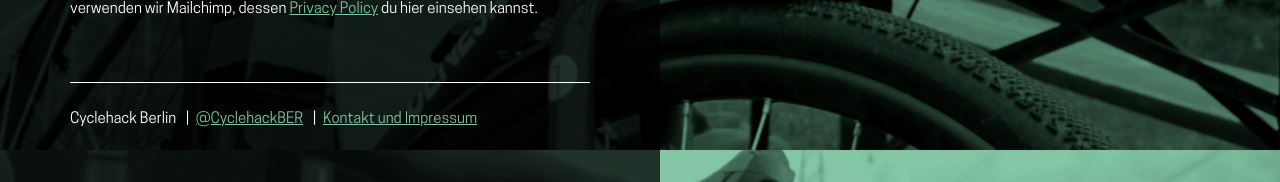
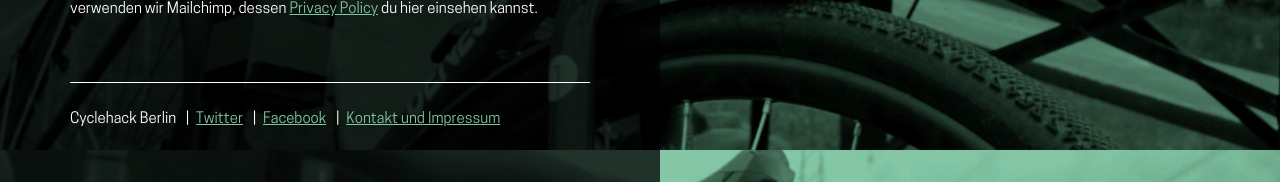
Before and after one commit to sjockers/cyclehackberlin.de, a Jekyll site: the page built from index.md, in a window 1280 px wide. Shown: the part 750-932 px from the top of the page. Built offline with Jekyll 4.4.1, drawn with Linux system fonts in a browser that asks for light colours.

Commit message:
Footer: Add Facebook link.

```diff
--- a/_includes/footer.html
+++ b/_includes/footer.html
@@ -1,7 +1,8 @@
 <footer class="footer">
   Cyclehack Berlin
   <ul>
-    <li><a href="https://twitter.com/cyclehackber" target="_blank">@CyclehackBER</a></li>
+    <li><a href="https://twitter.com/cyclehackber" target="_blank">Twitter</a></li>
+    <li><a href="https://www.facebook.com/cyclehackberlin/" target="_blank">Facebook</a></li>
     <li><a href="/kontakt.html">Kontakt und Impressum</a></li>
   </ul>
 </footer>
```
